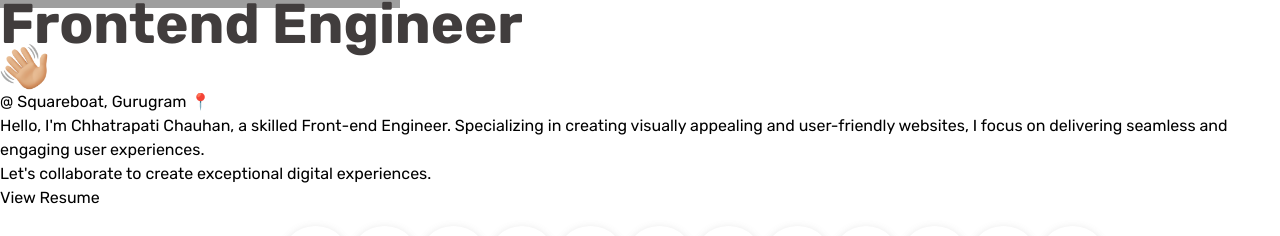
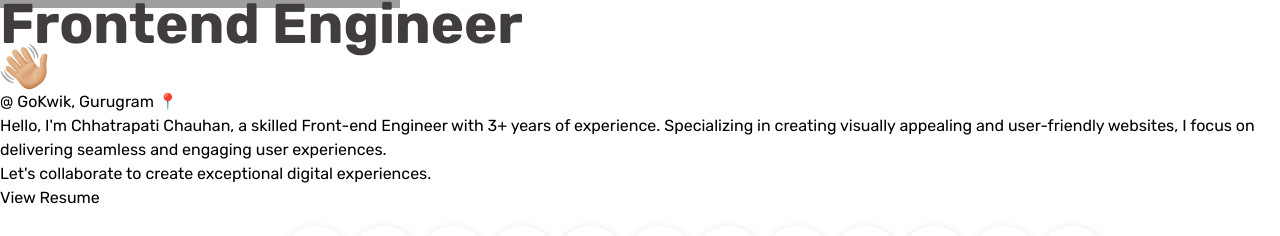
Before and after one commit to chhatrapati295/my-portfolio, a React (Vite) app: page / in a window 1280 px wide. Shown: the part 449-685 px from the top of the page. Built offline with nearby package versions, Linux system fonts and the light colour scheme; grey boxes are pictures that could not be loaded; some icons are missing.

Commit message:
Update Hero.jsx

```diff
--- a/src/components/Hero.jsx
+++ b/src/components/Hero.jsx
@@ -44,16 +44,16 @@ const Hero = memo(() => {
           </div>
           <div className="flex items-center justify-center w-full gap-2 md:justify-start">
             <a
-              href="https://squareboat.com/"
+              href="https://www.gokwik.co/"
               target="_blank"
               rel="noopener noreferrer"
               className="md:text-[#7d7d7f] text-gray-700 text-center hover:text-blue-600"
             >
-              @ Squareboat, Gurugram 📍
+              @ GoKwik, Gurugram 📍
             </a>
           </div>
           <div className="mt-4 text-center md:text-balance md:text-start">
-            Hello, I&apos;m Chhatrapati Chauhan, a skilled Front-end Engineer.
+            Hello, I&apos;m Chhatrapati Chauhan, a skilled Front-end Engineer with 3+ years of experience.
             Specializing in creating visually appealing and user-friendly
             websites, I focus on delivering seamless and engaging user
             experiences.{" "}
```
